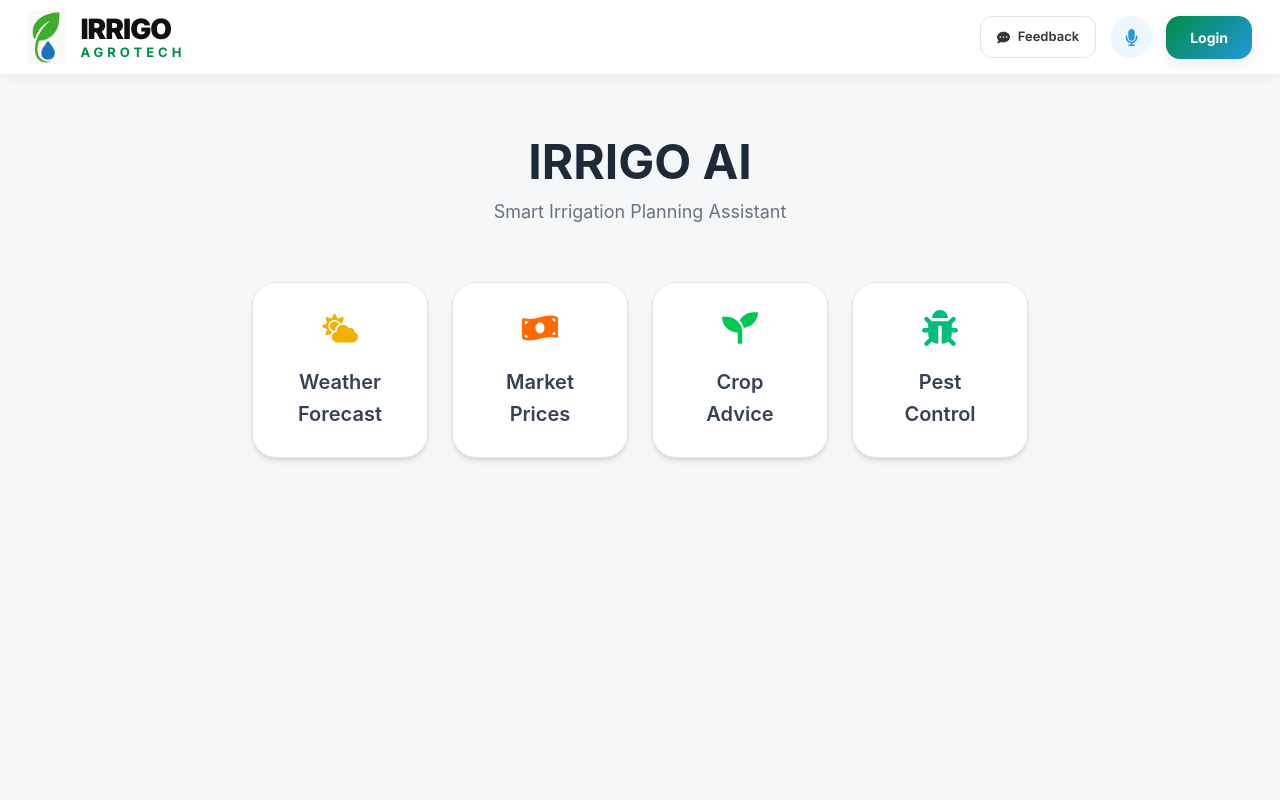
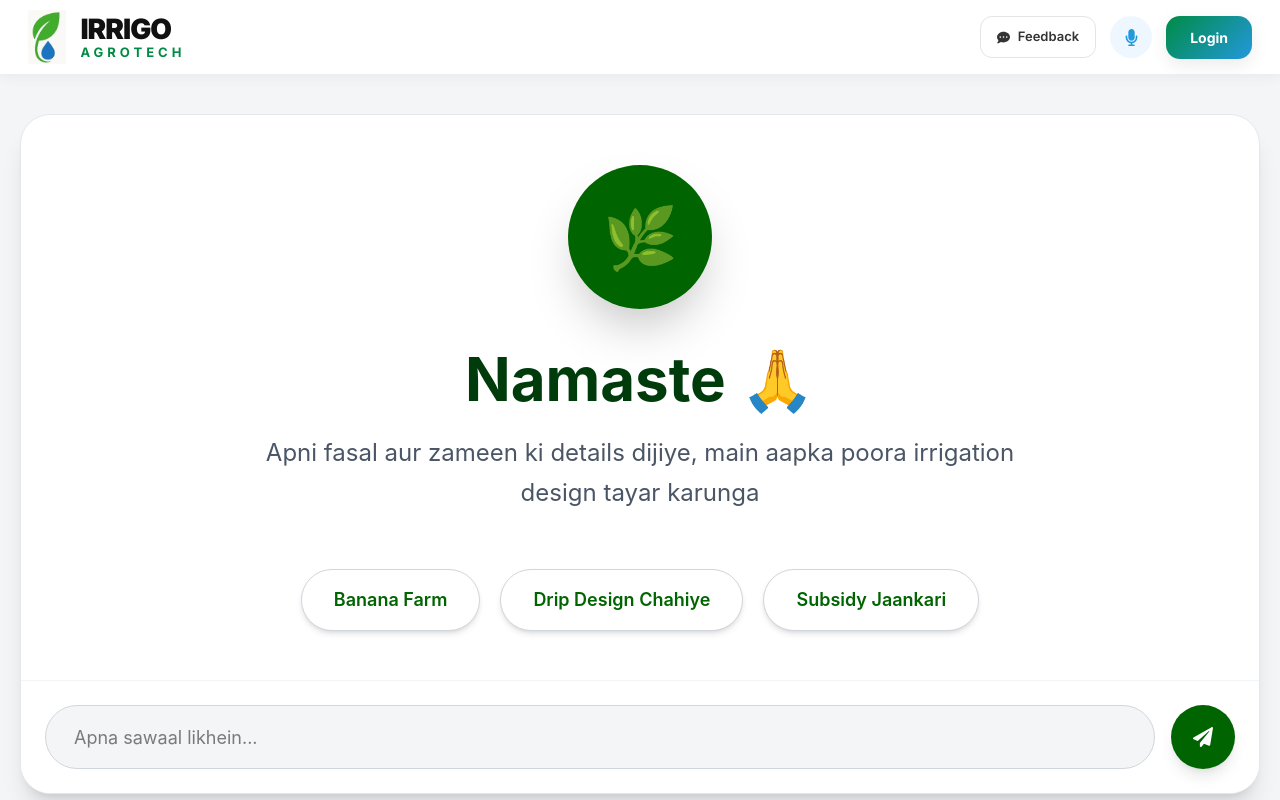
Before and after one commit to shiv03124/kisanCollegeAi, a React (Vite) app: page / in a window 1280 px wide. Shown: the top 800 px of the page. Built offline with nearby package versions, Linux system fonts and the light colour scheme.

Commit message:
change ui

```diff
--- a/src/App.jsx
+++ b/src/App.jsx
@@ -18,7 +18,7 @@ import Footer from "./components/Footer";
 <>
 <Navbar />
 <Home />
-<Footer/>
+{/* <Footer/> */}
 </>
   );
 }
--- a/src/components/HeroSection.jsx
+++ b/src/components/HeroSection.jsx
@@ -1,13 +1,11 @@
-import { useState } from "react";
+import { useEffect, useRef, useState } from "react";
 import {
   FaCloudSun,
   FaMoneyBillWave,
   FaSeedling,
   FaBug,
-  FaChevronRight,
+  FaPaperPlane,
   FaRobot,
-  FaArrowLeft,
-  FaPaperPlane,
 } from "react-icons/fa";
 
 const SYSTEM_PROMPT = `
@@ -21,75 +19,73 @@ Namaste 🙏 Main aapka irrigation design banane mein help karunga.
 const tabs = [
   {
     id: "weather",
-    icon: <FaCloudSun className="text-4xl text-yellow-500" />,
-    label: "Weather\nForecast",
+    icon: <FaCloudSun className="text-2xl" />,
+    label: "Weather",
     questions: [
-      "1 acre banana borewell hai",
       "Will it rain in the next 48 hours?",
-      "What is the expected temperature range this week?",
-      "Is there any extreme weather warning?",
-      "What is the humidity level?",
+      "Temperature range this week?",
+      "Humidity level today?",
     ],
   },
+
   {
     id: "market",
-    icon: <FaMoneyBillWave className="text-4xl text-orange-500" />,
-    label: "Market\nPrices",
+    icon: <FaMoneyBillWave className="text-2xl" />,
+    label: "Market",
     questions: [
-      "What is today's onion market price?",
-      "Which mandi gives best soybean price?",
-      "What are tomato prices this week?",
-      "Should I sell cotton now or wait?",
-      "What is the MSP for wheat?",
+      "Today's onion market price?",
+      "Best soybean mandi?",
+      "Cotton MSP kya hai?",
     ],
   },
+
   {
     id: "crop",
-    icon: <FaSeedling className="text-4xl text-green-500" />,
-    label: "Crop\nAdvice",
+    icon: <FaSeedling className="text-2xl" />,
+    label: "Crop",
     questions: [
-      "1 acre banana borewell hai",
-      "2 acre drip irrigation banana hai",
-      "Sugarcane ke liye irrigation design chahiye",
-      "Mere farm ke liye best irrigation system batao",
-      "Black soil ke liye irrigation planning chahiye",
+      "Banana Farm",
+      "Drip Design Chahiye",
+      "Subsidy Jaankari",
     ],
   },
+
   {
     id: "pest",
-    icon: <FaBug className="text-4xl text-emerald-500" />,
-    label: "Pest\nControl",
+    icon: <FaBug className="text-2xl" />,
+    label: "Pest",
     questions: [
-      "How to control whiteflies in cotton?",
+      "Whiteflies control kaise kare?",
       "Best pesticide for stem borer?",
-      "Why are my leaves turning yellow?",
-      "How to prevent fungal infection in crops?",
-      "Organic pest control methods?",
+      "Leaves yellow kyun ho rahe hai?",
     ],
   },
 ];
 
 const HeroSection = () => {
-  const [selectedTab, setSelectedTab] = useState(null);
+  const [selectedTab, setSelectedTab] = useState("crop");
 
   const [messages, setMessages] = useState([]);
 
   const [loading, setLoading] = useState(false);
 
-  const [showChat, setShowChat] = useState(false);
+  const [inputValue, setInputValue] = useState("");
 
-  const [inputValue, setInputValue] = useState("");
+  const messagesEndRef = useRef(null);
 
   const activeTab = tabs.find((tab) => tab.id === selectedTab);
 
-  // 🚀 AI API CALL
+  // ✅ AUTO SCROLL
+  useEffect(() => {
+    messagesEndRef.current?.scrollIntoView({
+      behavior: "smooth",
+    });
+  }, [messages, loading]);
+
+  // ✅ AI CALL
   const sendToAI = async (question) => {
     if (!question.trim()) return;
 
-    // ✅ OPEN CHAT UI
-    setShowChat(true);
-
-    // ✅ ADD USER MESSAGE
     const updatedMessages = [
       ...messages,
       {
@@ -105,7 +101,6 @@ const HeroSection = () => {
     setInputValue("");
 
     try {
-      // ✅ SEND FULL CONVERSATION
       const response = await fetch(
         "https://kisan-collegeai-backend.vercel.app/api/chat",
         {
@@ -122,7 +117,6 @@ const HeroSection = () => {
 
             system: SYSTEM_PROMPT,
 
-            // ✅ CONTINUE CONVERSATION
             messages: updatedMessages.map((msg) => ({
               role: msg.role,
               content: msg.content,
@@ -133,13 +127,10 @@ const HeroSection = () => {
 
       const data = await response.json();
 
-      console.log("AI RESPONSE =>", data);
-
       const aiReply =
         data?.content?.[0]?.text ||
         "No response received from AI";
 
-      // ✅ ADD AI MESSAGE
       setMessages([
         ...updatedMessages,
         {
@@ -162,137 +153,136 @@ const HeroSection = () => {
     setLoading(false);
   };
 
-  // ✅ SEND FROM INPUT
+  // ✅ SEND INPUT
   const handleSend = () => {
     sendToAI(inputValue);
   };
 
   return (
-    <section className="min-h-screen bg-[#f6f7f8] py-16 px-4">
-      <div className="max-w-6xl mx-auto">
+    <section className="bg-[#f4f5f7] min-h-screen py-10 px-5">
+      <div className="max-w-7xl mx-auto">
+        {/* MAIN GRID */}
+        <div className="grid items-start"   >
 
-        {/* TITLE */}
-        <div className="text-center mb-14">
-          <h1 className="text-5xl font-bold text-gray-800 mb-3">
-            IRRIGO AI
+
+
+          <div
+            className="
+              bg-white
+              rounded-[30px]
+              shadow-xl
+              border
+              border-gray-200
+              h-[85vh]
+              flex
+              flex-col
+              overflow-hidden
+            "
+          >
+            {/* TOP HEADER */}
+            {/* <div
+              className="
+                px-8
+                py-6
+                border-b
+                border-gray-100
+                flex
+                items-center
+                gap-4
+              "
+            >
+              <div
+                className="
+                  w-14
+                  h-14
+                  rounded-full
+                  bg-green-100
+                  flex
+                  items-center
+                  justify-center
+                "
+              >
+                <FaRobot className="text-green-700 text-2xl" />
+              </div>
+
+              <div>
+                <h2 className="text-3xl font-bold text-gray-800">
+                  IRRIGO AI Assistant
+                </h2>
+
+                <p className="text-gray-500">
+                  Smart irrigation planning & farming
+                  support
+                </p>
+              </div>
+            </div> */}
+
+            {/* CHAT BODY */}
+            <div className="flex-1 overflow-y-auto p-8">
+              {messages.length === 0 && (
+                <div className="h-full flex flex-col items-center justify-center text-center">
+                  <div
+                    className="
+                      w-36
+                      h-36
+                      rounded-full
+                      bg-[#006400]
+                      flex
+                      items-center
+                      justify-center
+                      text-6xl
+                      shadow-2xl
+                      mb-10
+                    "
+                  >
+                    🌿
+                  </div>
+
+                  <h1 className="text-6xl font-bold text-[#003b0b] mb-6">
+                    Namaste 🙏
                   </h1>
 
-          <p className="text-gray-500 text-lg">
-            Smart Irrigation Planning Assistant
+                  <p className="text-gray-600 text-2xl leading-10 max-w-3xl mb-14">
+                    Apni fasal aur zameen ki details
+                    dijiye, main aapka poora irrigation
+                    design tayar karunga
                   </p>
-        </div>
 
-        {/* TABS */}
-        <div className="flex flex-wrap justify-center gap-6 mb-12">
-          {tabs.map((tab, index) => (
+
+                  <div className="flex flex-wrap justify-center gap-5 max-w-4xl">
+                    {activeTab.questions.map(
+                      (question, index) => (
                         <button
                           key={index}
-              onClick={() => {
-                setSelectedTab(tab.id);
-                setShowChat(false);
-              }}
-              className={`
-                w-44 h-44
-                rounded-3xl
+                          onClick={() =>
+                            sendToAI(question)
+                          }
+                          className="
+                            px-8
+                            py-4
+                            rounded-full
+                            bg-white
                             border
-                transition-all duration-300
-                flex flex-col items-center justify-center
-                gap-5
+                            border-gray-300
                             shadow-md
-                hover:shadow-xl
-                hover:-translate-y-1
-
-                ${
-                  selectedTab === tab.id
-                    ? "bg-green-50 border-green-500"
-                    : "bg-white border-gray-200"
-                }
-              `}
-            >
-              {tab.icon}
-
-              <span className="text-xl font-semibold text-gray-700 whitespace-pre-line text-center leading-8">
-                {tab.label}
-              </span>
-            </button>
-          ))}
-        </div>
-
-        {/* QUESTIONS */}
-        {activeTab && !showChat && (
-          <div className="max-w-4xl mx-auto bg-white rounded-3xl shadow-lg border border-gray-100 p-8 mb-10">
-
-            <div className="flex items-center gap-3 mb-6">
-              <span className="text-2xl">🌿</span>
-
-              <h2 className="text-3xl font-bold text-gray-800">
-                Popular Questions
-              </h2>
-            </div>
-
-            <div className="space-y-4">
-              {activeTab.questions.map((question, i) => (
-                <button
-                  key={i}
-                  onClick={() => sendToAI(question)}
-                  className="
-                    w-full
-                    flex items-center
-                    gap-4
-                    border border-gray-200
-                    rounded-2xl
-                    px-6 py-5
-                    text-left
-                    bg-white
+                            hover:shadow-lg
                             hover:bg-green-50
-                    hover:border-green-400
-                    transition-all duration-200
+                            text-[#006400]
+                            font-semibold
+                            text-lg
+                            transition-all
                           "
                         >
-                  <FaChevronRight className="text-green-500 text-sm" />
-
-                  <span className="text-lg text-gray-700">
                           {question}
-                  </span>
                         </button>
-              ))}
+                      )
+                    )}
                   </div>
                 </div>
               )}
 
-        {/* CHAT UI */}
-        {showChat && (
-          <div className="max-w-4xl mx-auto bg-white rounded-3xl shadow-lg border border-gray-100 overflow-hidden">
-
-            {/* HEADER */}
-            <div className="flex items-center justify-between px-6 py-4 border-b border-gray-100 bg-green-50">
-
-              <div className="flex items-center gap-3">
-                <FaRobot className="text-green-600 text-xl" />
-
-                <h3 className="font-bold text-lg text-gray-800">
-                  IRRIGO AI Chat
-                </h3>
-              </div>
-
-              {/* BACK BUTTON */}
-              <button
-                onClick={() => setShowChat(false)}
-                className="
-                  flex items-center gap-2
-                  text-sm font-medium
-                  text-green-700
-                  hover:text-green-900
-                "
-              >
-                <FaArrowLeft />
-                Back
-              </button>
-            </div>
-
-            {/* MESSAGES */}
-            <div className="p-6 flex flex-col gap-4 h-[500px] overflow-y-auto">
-
+              {messages.length > 0 && (
+                <div className="flex flex-col gap-6">
                   {messages.map((msg, index) => (
                     <div
                       key={index}
@@ -304,19 +294,19 @@ const HeroSection = () => {
                     >
                       <div
                         className={`
-                      max-w-[80%]
-                      px-5
-                      py-4
-                      rounded-2xl
-                      text-[15px]
-                      leading-7
+                          max-w-[75%]
+                          px-6
+                          py-5
+                          rounded-[24px]
+                          text-[17px]
+                          leading-8
                           whitespace-pre-wrap
                           shadow-sm
 
                           ${
                             msg.role === "user"
-                          ? "bg-green-600 text-white"
-                          : "bg-gray-100 text-gray-800"
+                              ? "bg-[#006400] text-white rounded-br-md"
+                              : "bg-[#f4f5f7] text-gray-800 border border-gray-200 rounded-bl-md"
                           }
                         `}
                       >
@@ -325,20 +315,36 @@ const HeroSection = () => {
                     </div>
                   ))}
 
+
                   {loading && (
-                <div className="text-sm text-gray-500">
+                    <div className="flex justify-start">
+                      <div
+                        className="
+                          bg-[#f4f5f7]
+                          border
+                          border-gray-200
+                          px-6
+                          py-4
+                          rounded-[24px]
+                          text-gray-500
+                        "
+                      >
                         IRRIGO AI is thinking...
+                      </div>
+                    </div>
+                  )}
+
+                  <div ref={messagesEndRef} />
                 </div>
               )}
             </div>
 
-            {/* INPUT */}
-            <div className="border-t border-gray-100 p-4 bg-white">
-              <div className="flex items-center gap-3">
 
+            <div className="border-t border-gray-100 p-6 bg-white">
+              <div className="flex items-center gap-4">
                 <input
                   type="text"
-                  placeholder="Type your message..."
+                  placeholder="Apna sawaal likhein..."
                   value={inputValue}
                   onChange={(e) =>
                     setInputValue(e.target.value)
@@ -350,11 +356,13 @@ const HeroSection = () => {
                   }}
                   className="
                     flex-1
+                    h-16
+                    rounded-full
+                    bg-[#f4f5f7]
                     border
                     border-gray-300
-                    rounded-2xl
-                    px-5
-                    py-4
+                    px-7
+                    text-lg
                     outline-none
                     focus:border-green-500
                   "
@@ -364,25 +372,26 @@ const HeroSection = () => {
                   onClick={handleSend}
                   disabled={loading}
                   className="
-                    w-14
-                    h-14
-                    rounded-2xl
-                    bg-green-600
-                    hover:bg-green-700
+                    w-16
+                    h-16
+                    rounded-full
+                    bg-[#006400]
+                    hover:bg-[#004d00]
                     text-white
                     flex
                     items-center
                     justify-center
                     transition-all
+                    shadow-lg
                     disabled:opacity-50
                   "
                 >
-                  <FaPaperPlane />
+                  <FaPaperPlane className="text-xl" />
                 </button>
               </div>
             </div>
           </div>
-        )}
+        </div>
       </div>
     </section>
   );
--- a/src/components/Home.jsx
+++ b/src/components/Home.jsx
@@ -9,10 +9,10 @@ const Home = () => {
   return (
     <>
       <HeroSection />
-      <CategoryBrowse />
+      {/* <CategoryBrowse />
       <HotDeals />
       <MandiRates />
-      <FeaturesSection />
+      <FeaturesSection /> */}
     </>
   );
 };
```
Lines whose indentation alone changed are shown as unchanged.
